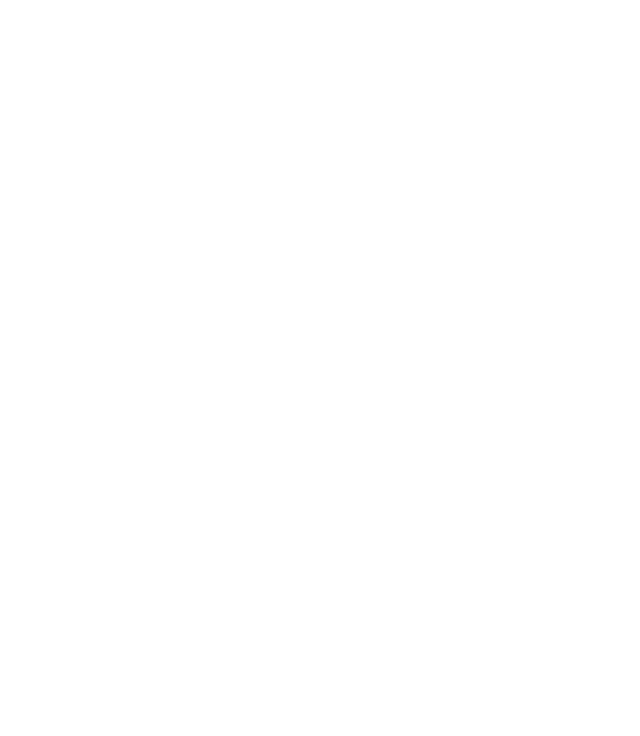
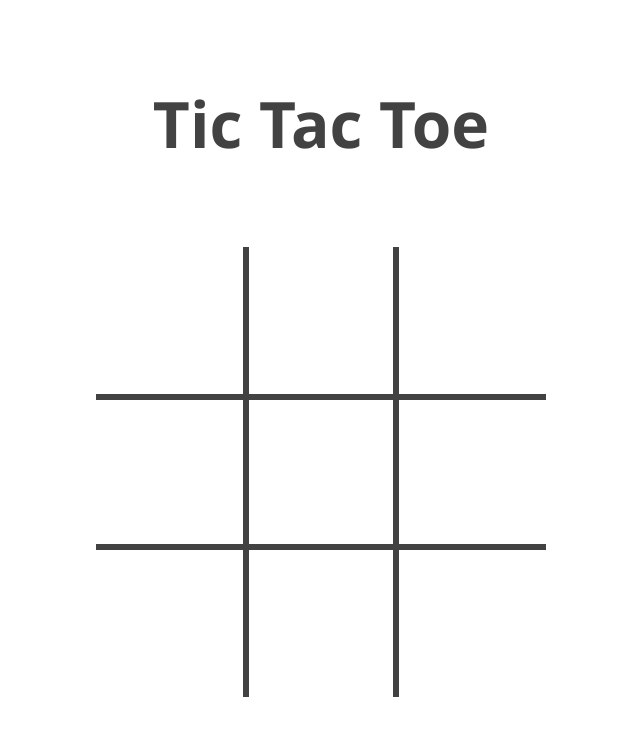
Before and after one commit to jedtherooster/tic-tac-toe, a plain HTML site: page index.html in a window 1280 px wide. Shown: the whole page, without its empty margins (319-959 px from the left). Drawn offline with Linux system fonts and the light colour scheme.

Commit message:
front end done

```diff
--- a/index.html
+++ b/index.html
@@ -4,8 +4,25 @@
     <meta charset="UTF-8">
     <meta name="viewport" content="width=device-width, initial-scale=1.0">
     <title>Tic Tac Toe</title>
+    <link rel="stylesheet" href="style.css">
 </head>
 <body>
-
+    <div class="container">
+        <div class="title">
+            <h1>Tic Tac Toe</h1>
+        </div>
+        <div class="gameboard">
+            <div class="grid-item t l"></div>
+            <div class="grid-item t"></div>
+            <div class="grid-item t r"></div>
+            <div class="grid-item l"></div>
+            <div class="grid-item"></div>
+            <div class="grid-item r"></div>
+            <div class="grid-item b l"></div>
+            <div class="grid-item b"></div>
+            <div class="grid-item b r"></div>
+        </div>
+    </div>
+    <script src="script.js"></script>
 </body>
 </html>
--- /dev/null
+++ b/style.css
@@ -0,0 +1,43 @@
+* {
+    margin: 0;
+    padding: 0;
+    box-sizing: border-box;
+    text-decoration: none;
+}
+
+body {
+    font-family: 'Segoe UI', Tahoma, Geneva, Verdana, sans-serif;
+}
+
+.container {
+    display: flex;
+    flex-direction: column;
+    align-items: center;
+    padding: 5rem;
+}
+
+.title {
+    font-size: 2em;
+    color: rgb(66, 66, 66);
+    user-select: none;
+}
+
+.gameboard {
+    margin-top: 5rem;
+    display: grid;
+    grid-template-columns: repeat(3, 150px);
+}
+
+.grid-item {
+    border: 3px solid rgb(66, 66, 66);
+    height: 150px;
+    width: 150px;
+} .grid-item.t {
+    border-top: none;
+} .grid-item.b {
+    border-bottom: none;
+} .grid-item.l {
+    border-left: none;
+} .grid-item.r {
+    border-right: none;
+}
```
Also changed, not shown: script.js (added).
